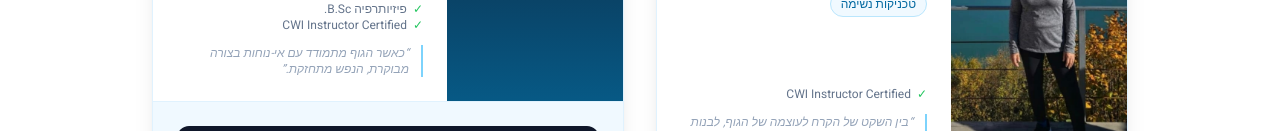
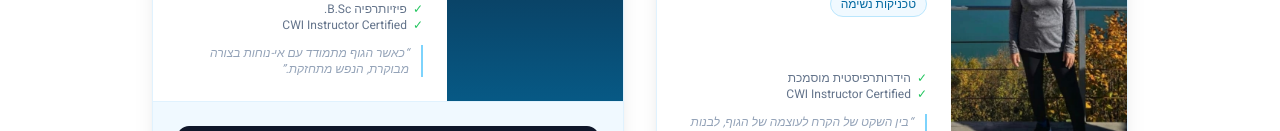
Before and after one commit to ritzabilu-jpg/ICING, a Next.js app: page /instructors in a window 1280 px wide. Shown: the part 669-800 px from the top of the page. Built offline with nearby package versions, Linux system fonts and the light colour scheme; what tailwindcss-rtl would draw is missing.

Commit message:
Add הידרותרפיסטית מוסמכת cert to Gila Gross

```diff
--- a/src/app/instructors/page.tsx
+++ b/src/app/instructors/page.tsx
@@ -18,7 +18,7 @@ const DEMO_INSTRUCTORS: Instructor[] = [
     photo_url: '/gila-gross.jpg',
     bio: 'סדנה בדגש חוסן רגשי, לקחת את הניצחון האתגר, לחיי היום יום לבניית חוסן מנטלי. מעבירה את הסדנאות בעברית ואנגלית.',
     specialties: ['חוסן רגשי', 'חוסן מנטלי', 'טכניקות נשימה', 'הידרותרפיסטית', 'מוסמכת וואטסו', 'מדריכת שחיה', 'מדריכת אקווה ג\'ים'],
-    certifications: ['CWI Instructor Certified'],
+    certifications: ['הידרותרפיסטית מוסמכת', 'CWI Instructor Certified'],
     quote: 'בין השקט של הקרח לעוצמה של הגוף, לבנות חוסן מנטלי, שקט פנימי ואנרגיה חדשה.',
   },
   {
```
